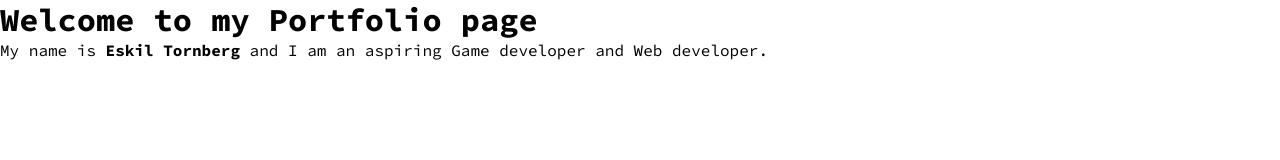
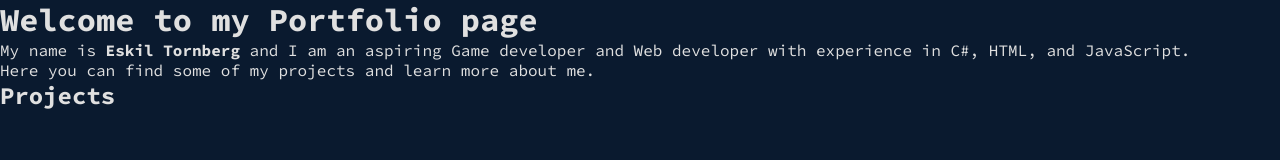
Before and after one commit to EskilNTI/Portfolio-page, a plain HTML site: page index.html in a window 1280 px wide. Drawn offline with Linux system fonts and the light colour scheme.

Commit message:
changed some colors and added a file for variables

```diff
--- a/index.html
+++ b/index.html
@@ -4,11 +4,15 @@
         <meta charset="UTF-8" />
         <meta http-equiv="X-UA-Compatible" content="IE=edge" />
         <meta name="viewport" content="width=device-width, initial-scale=1.0" />
+        <link rel="stylesheet" href="variables.css">
         <link rel="stylesheet" href="style.css" />
         <title>Eskil's Portfolio page</title>
     </head>
     <body>
         <h1>Welcome to my Portfolio page</h1>
-        <p>My name is <strong>Eskil Tornberg</strong> and I am an aspiring Game developer and Web developer.</p>
+        <p>My name is <strong>Eskil Tornberg</strong> and I am an aspiring Game developer and Web developer with experience in C#, HTML, and JavaScript.</p>
+        <p>Here you can find some of my projects and learn more about me.</p>
+        <h2>Projects</h2>
+
     </body>
 </html>
--- a/style.css
+++ b/style.css
@@ -6,3 +6,8 @@
     font-family: "Source Code Pro", Arial, sans-serif;
     box-sizing: border-box;
 }
+
+body {
+    background-color: var(--primary-dark);
+    color: var(--primary-light);
+}
--- /dev/null
+++ b/variables.css
@@ -0,0 +1,8 @@
+
+:root {
+    --primary-dark: #0a1a2f;
+    --primary-light: #e0e0e0;
+    --primary-accent: #ff3e81;
+    --secondary-accent: #1e90ff;
+    --tertiary-accent: #39ff14;
+}
```
